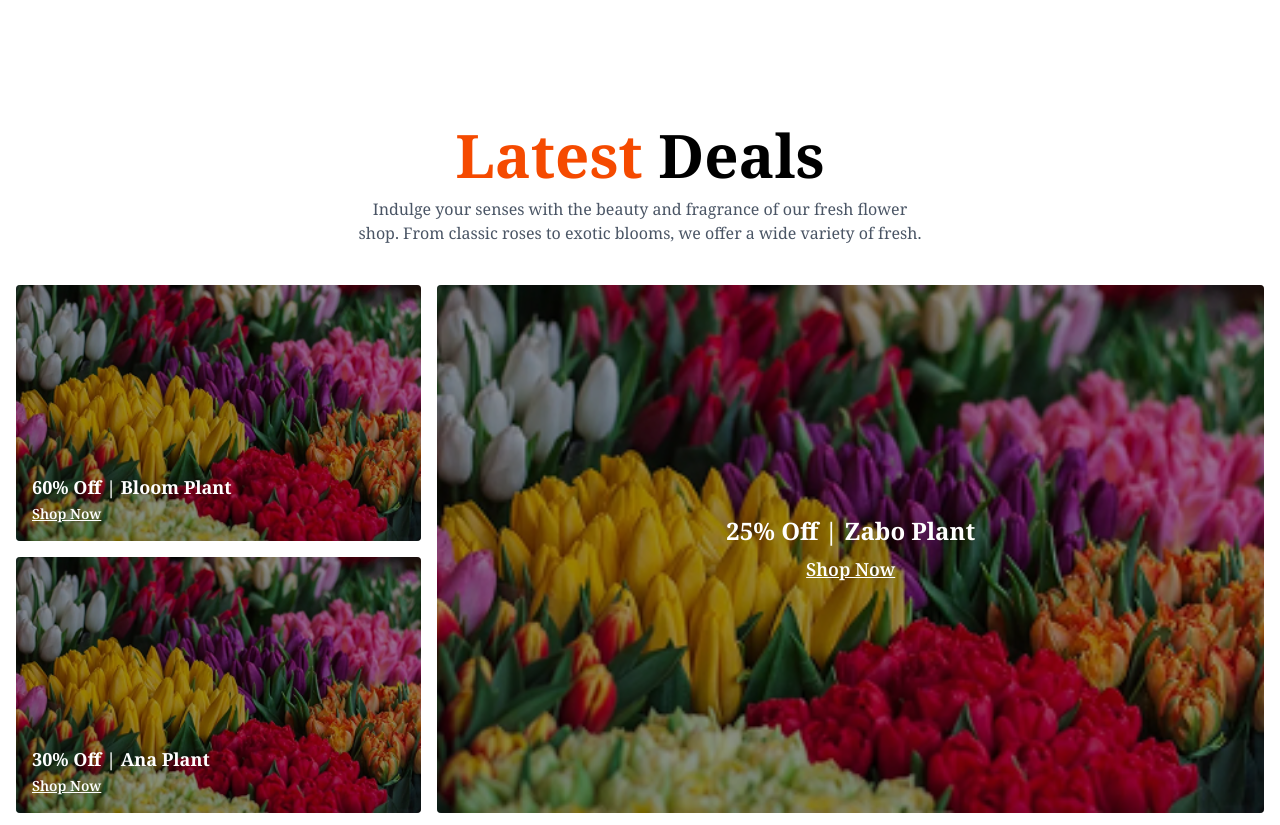
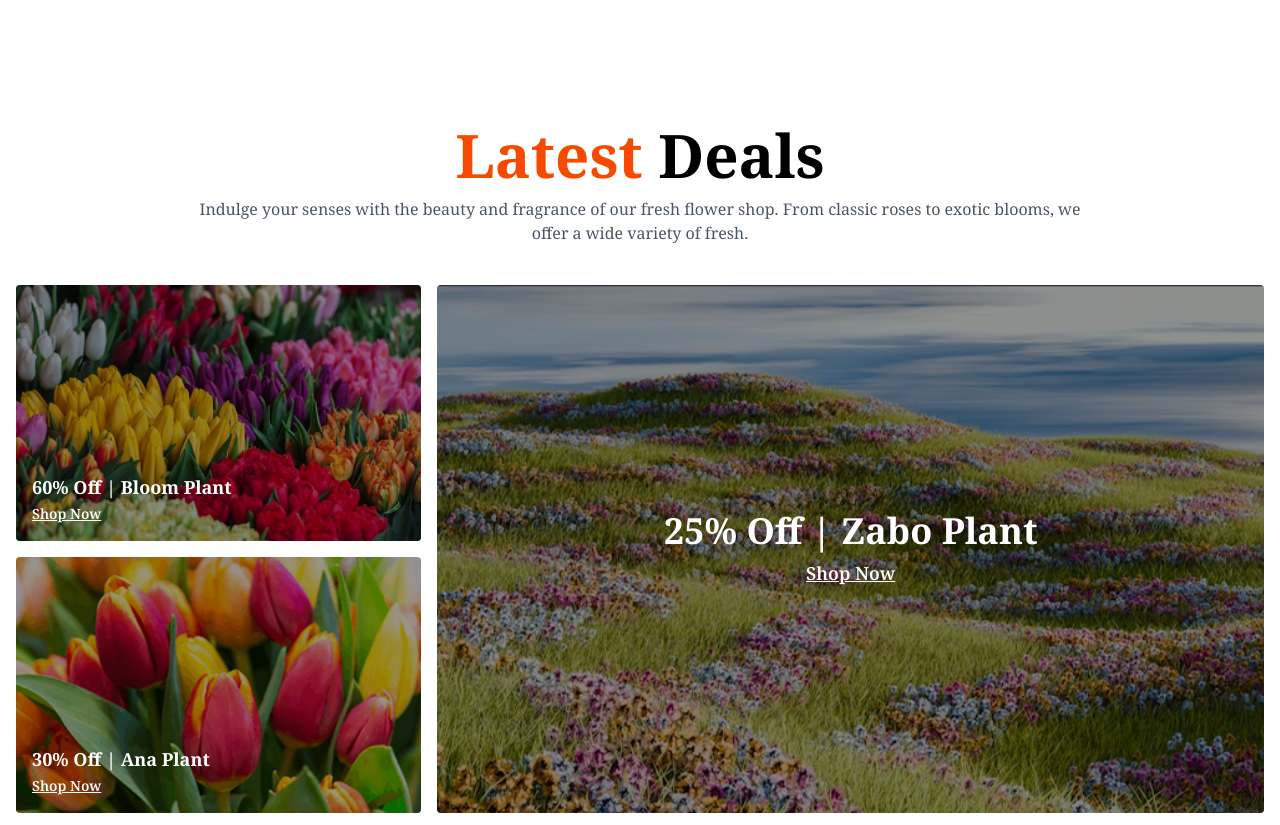
Before and after one commit to mdrakib02/Assignment-Tw---B12, a plain HTML site: page index.html in a window 1280 px wide. Shown: the part 2800-3625 px from the top of the page. Drawn offline with nearby package versions, Linux system fonts and the light colour scheme.

Commit message:
update offer design

```diff
--- a/index.html
+++ b/index.html
@@ -247,11 +247,11 @@
       <section class="container mx-auto px-4">
         <div class="h-[700px]">
           <!-- Section Heading -->
-          <div class="max-w-6xl mx-auto text-center mb-10">
+          <div class=" mx-auto text-center mb-10">
             <h2 class="text-4xl sm:text-5xl lg:text-6xl font-bold">
               <span class="text-orange-600">Latest</span> Deals
             </h2>
-            <p class="mt-3 text-gray-600 max-w-xl mx-auto text-sm sm:text-base">
+            <p class="mt-3 text-gray-600 max-w-4xl mx-auto text-sm sm:text-base">
               Indulge your senses with the beauty and fragrance of our fresh
               flower shop. From classic roses to exotic blooms, we offer a wide
               variety of fresh.
@@ -274,11 +274,11 @@
             <!-- Card Two -->
             <div
               class="relative h-64 sm:h-full sm:row-span-2 lg:col-span-2 rounded overflow-hidden bg-gray-600 bg-cover bg-center flex flex-col items-center justify-center text-white"
-              style="background-image: url('./assets/deal-bloom.png')"
+              style="background-image: url('./assets/deal-zabo.png')"
             >
               <div class="absolute inset-0 bg-black/40"></div>
               <div class="relative z-10 text-center">
-                <p class="text-2xl font-bold">25% Off | Zabo Plant</p>
+                <p class="text-2xl md:text-4xl font-bold">25% Off | Zabo Plant</p>
                 <a
                   href="#"
                   class="mt-2 text-lg font-semibold underline inline-block"
@@ -290,7 +290,7 @@
             <!-- Cad Three -->
             <div
               class="relative h-48 sm:h-64 rounded overflow-hidden bg-cover bg-center"
-              style="background-image: url('./assets/deal-bloom.png')"
+              style="background-image: url('./assets/deal-ana.png')"
             >
               <div class="absolute inset-0 bg-black/40"></div>
               <div class="absolute bottom-4 left-4 text-white z-10">
```
